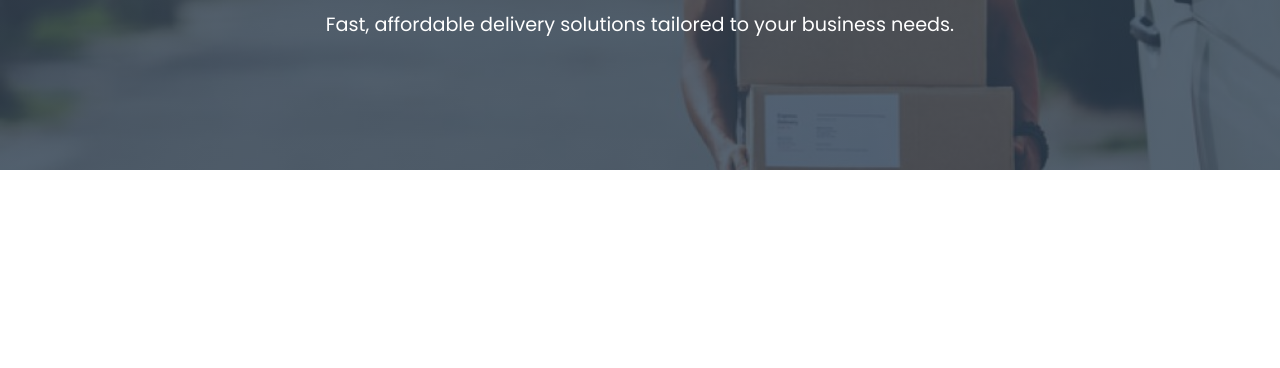
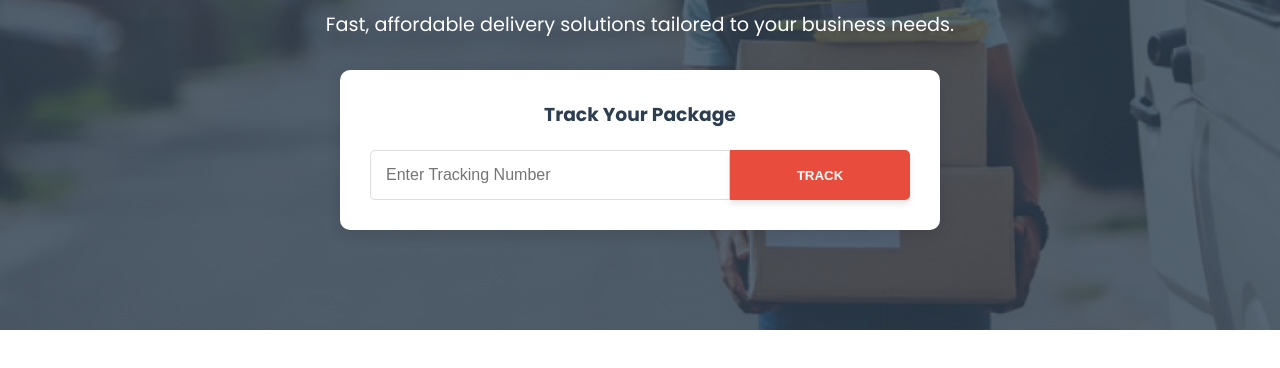
Before and after one commit to Ofentsse/tatm-logistics-, a plain HTML site: page index.html in a window 1280 px wide. Shown: the part 328-696 px from the top of the page. Drawn offline with Linux system fonts and the light colour scheme.

Commit message:
Tracking UI Implemented

```diff
--- a/index.html
+++ b/index.html
@@ -52,6 +52,14 @@
                 <p>Fast, affordable delivery solutions tailored to your business needs.</p>
             </div>
         </div>
+        <div class="tracking-widget">
+            <h3>Track Your Package</h3>
+            <form id="tracking-form">
+                <input type="text" placeholder="Enter Tracking Number" required>
+                <button type="submit" class="btn btn-primary">Track</button>
+            </form>
+        </div>
+        </div>
     </section>
 
     <script src="js/main.js"></script>
```
